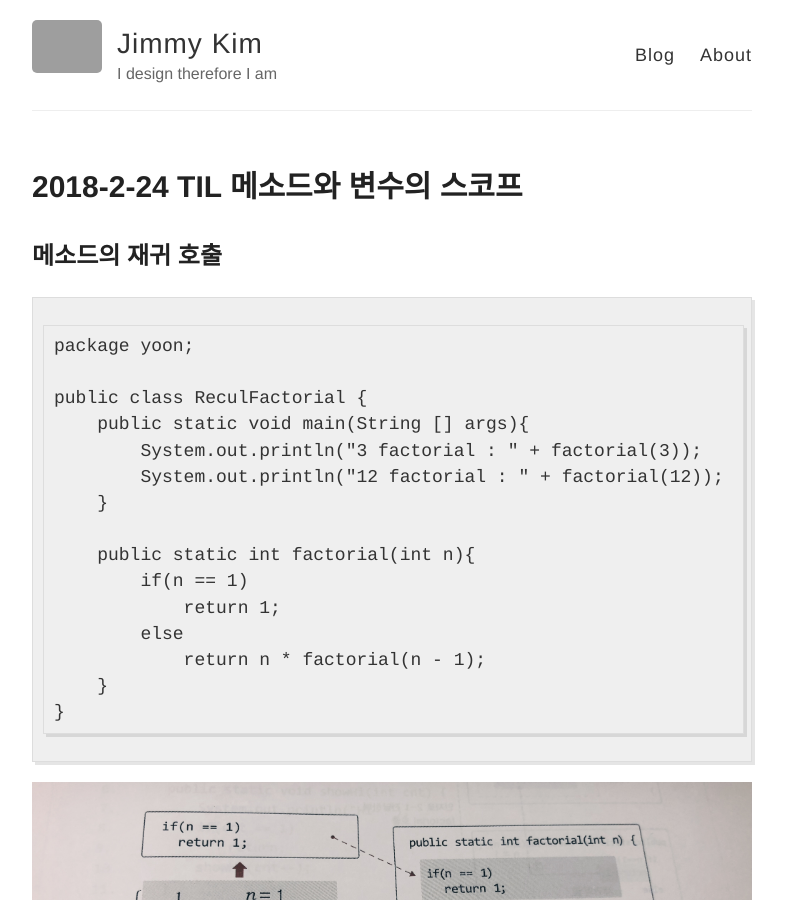
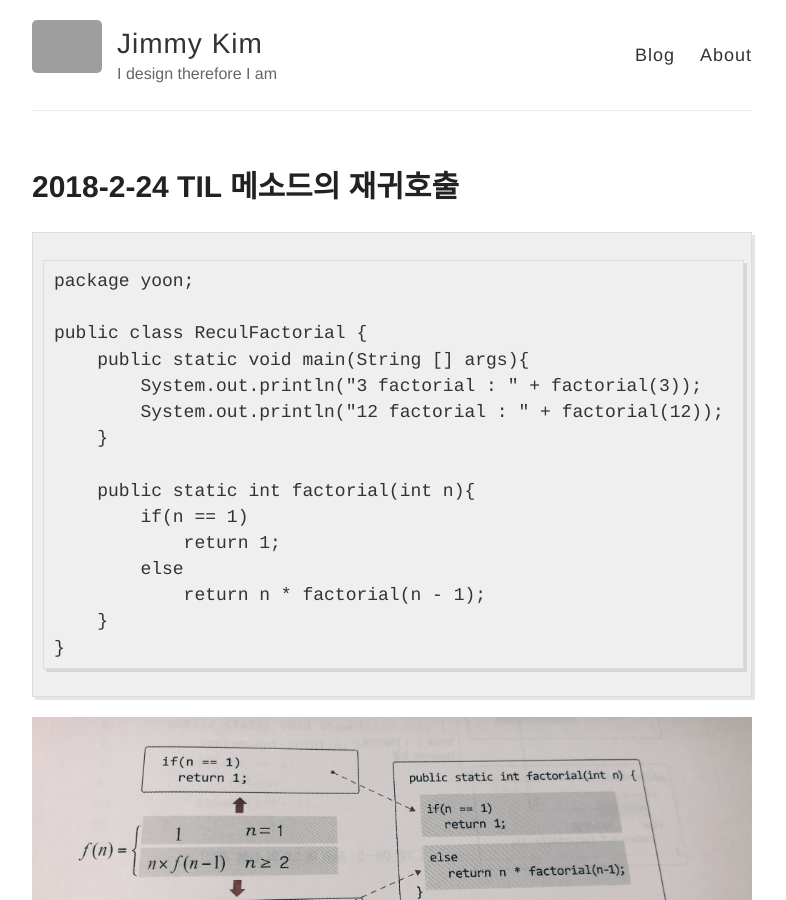
Before and after one commit to jaeyeon93/jaeyeon93.github.io, a Jekyll site: the page built from _posts/2018-2-24-TIL.md, in a window 1280 px wide and 900 px high. Shown: the whole window, without its empty margins (248-1034 px from the left). Built offline with Jekyll 4.4.1, drawn with Linux system fonts in a browser that asks for light colours; grey boxes are pictures that could not be loaded.

Commit message:
TIL edit

````diff
--- a/_posts/2018-2-24-TIL.md
+++ b/_posts/2018-2-24-TIL.md
@@ -1,8 +1,8 @@
 ---
 layout: post
-title: 2018-2-24 TIL 메소드와 변수의 스코프
+title: 2018-2-24 TIL 메소드의 재귀호출
 ---
-## 메소드의 재귀 호출
+
 
 ```
 package yoon;
````
